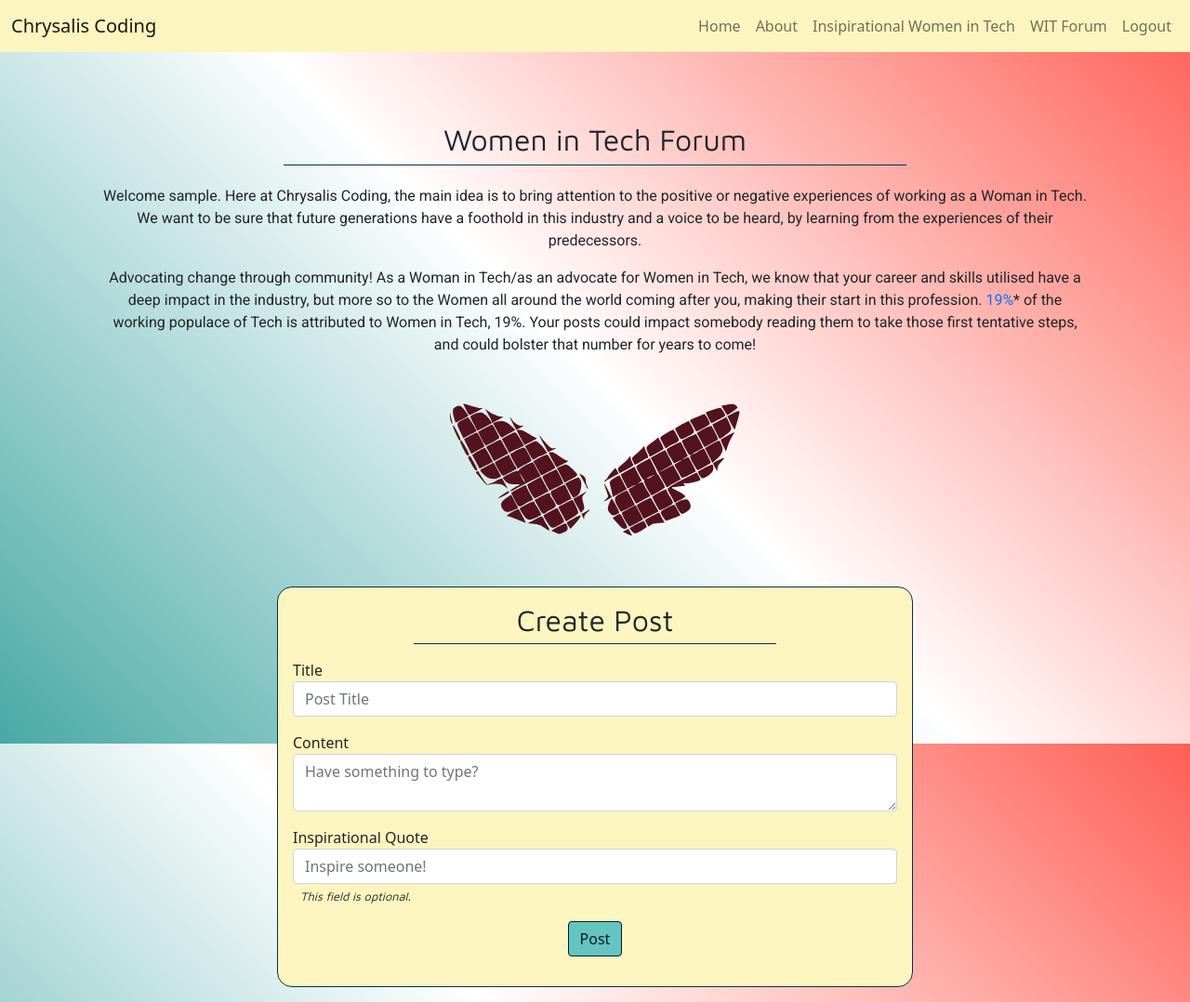
After one commit to phoebeireland/Chrysalis-Coding, a Flask app: page /create-post in a window 1280 px wide. The commit adds this page. Shown: the whole page at 93% size. Run offline with Flask 2, Linux system fonts and the light colour scheme; the visitor is signed in with stand-in values (Sample User, id 1); some libraries are stand-ins or nearby versions.

Commit message:
create-post.html created in templates with relevant route in app.py & tested with error handling

```diff
--- a/app.py
+++ b/app.py
@@ -1,4 +1,5 @@
 import os
+import datetime
 from os import path
 from flask import Flask, render_template, request, redirect, url_for, flash, session
 from flask_pymongo import PyMongo
@@ -22,13 +23,29 @@ bcrypt = Bcrypt(app)
 users = mongo.db.users
 posts = mongo.db.posts
 
-
+# Static page routes
 @app.route('/')
 @app.route('/index')
 def index():
     return render_template('index.html')
 
 
+@app.route('/privacy')
+def privacy():
+    return render_template('privacy.html')
+
+
+@app.route('/accessibility')
+def accessibility():
+    return render_template('accessibility.html')
+
+
+@app.route('/wit')
+def wit():
+    return render_template('inspirationalwomenintechpage.html')
+
+
+# User authentication routes
 @app.route('/register', methods=['GET', 'POST'])
 def register():
     register_form = RegisterForm()
@@ -84,19 +101,28 @@ def logout():
     return redirect(url_for('index'))
 
 
-@app.route('/privacy')
-def privacy():
-    return render_template('privacy.html')
+# Forum routes
+@app.route('/forum')
+def forum():
+    return render_template('forum.html', title='forum', posts=posts.find())
 
 
-@app.route('/accessibility')
-def accessibility():
-    return render_template('accessibility.html')
+@app.route('/create-post', methods=['GET', 'POST'])
+def create_post():
+    create_post_form = CreatePost()
 
+    if create_post_form.validate_on_submit():
+        posts.insert_one({
+            'username': session['username'],
+            'date': datetime.datetime.utcnow().strftime('%H:%M:%S - %d/%m/%Y'),
+            'title': create_post_form.title.data,
+            'content': create_post_form.content.data,
+            'inspirational_quote': create_post_form.inspirational_quote.data
+        })
+        flash(f'Post created.', 'primary')
+        return redirect(url_for('forum', title='Post created.'))
 
-@app.route('/wit')
-def wit():
-    return render_template('inspirationalwomenintechpage.html')
+    return render_template('create-post.html', form=create_post_form)
 
 
 if __name__ == "__main__":
--- a/forms.py
+++ b/forms.py
@@ -19,8 +19,8 @@ class RegisterForm(FlaskForm):
 
 
 class CreatePost(FlaskForm):
-    title = StringField('Title')
-    content = TextAreaField('Content')
+    title = StringField('Title', validators=[DataRequired()])
+    content = TextAreaField('Content', validators=[DataRequired()])
     inspirational_quote = StringField('Inspirational Quote')
     submit = SubmitField('Post')
 
--- a/static/css/style.css
+++ b/static/css/style.css
@@ -44,6 +44,42 @@ body {
     height: 200px;
 }
 
+/* Utility classes */
+
+.page-desc {
+    margin: 0 1rem 1rem;
+    font-family: "Roboto", sans-serif;
+}
+
+.about-title {
+    font-family: "Maven Pro", sans-serif;
+}
+
+.about-title:after {
+    content: '';
+    display: block;
+    height: 1px;
+    width: 60%;
+    margin: 5px auto;
+    background: #003249;
+}
+
+.about-row {
+    margin: 1rem auto;
+    align-items: center;
+}
+
+.sub-text {
+    font-size: 0.8rem;
+    font-family: "Maven Pro", sans-serif;
+    font-style: italic;
+    margin-left: 0.5rem;
+}
+
+form .marginreset {
+    margin-bottom: 0;
+}
+
 /* Navbar */
 
 .navbar-bg {
@@ -76,30 +112,7 @@ body {
     border-color: #003249;
 }
 
-/* Utility classes */
-
-.page-desc {
-    margin: 0 1rem 1rem;
-    font-family: "Roboto", sans-serif;
-}
-
-.about-title {
-    font-family: "Maven Pro", sans-serif;
-}
-
-.about-title:after {
-    content: '';
-    display: block;
-    height: 1px;
-    width: 60%;
-    margin: 5px auto;
-    background: #003249;
-}
-
-.about-row {
-    margin: 1rem auto;
-    align-items: center;
-}
+/* Forms */
 
 .custom-form {
     margin: 1rem auto;
@@ -184,7 +197,6 @@ div.womenintech h2 {
 }
 
 a {
-    color: inherit;
     text-decoration: none;
 }
 
--- /dev/null
+++ b/templates/create-post.html
@@ -0,0 +1,86 @@
+{% extends 'base.html' %}
+
+{% block content %}
+    <section class="about">
+        <div class="container content">
+            <div class="row">
+                <div class="col-sm-12 text-center about-title">
+                    <h2>Women in Tech Forum</h2>
+                </div>
+            </div>
+            <div class="row about-row">
+                <div class="col-sm-12 text-center">
+                    {% if 'username' in session %}
+                    <p class="page-desc">
+                        Welcome {{ session['username'] }}. Here at Chrysalis Coding, the main idea is to bring attention to the
+                        positive or negative experiences of working as a Woman in Tech. We want to be sure that future generations
+                        have a foothold in this industry and a voice to be heard, by learning from the experiences of their predecessors.
+                    </p>
+                    <p class="page-desc">
+                        Advocating change through community! As a Woman in Tech/as an advocate for Women in Tech, we know that your career and skills utilised have a deep impact in the industry, but more so to the Women all around the world coming after you,
+                        making their start in this profession. <a href="https://www.womenintech.co.uk/8-facts-women-tech-industry" target="_blank">19%</a>* of the working populace of Tech is attributed to Women in Tech, 19%. Your posts could impact somebody reading them to take those first tentative steps, and could bolster that number for years to come!
+                    </p>
+                    {% else %}
+                    <p class="page-desc">You are not logged in to view this page. Please login!</p>
+                    <a href="{{ url_for('login') }}" class="btn btn-primary">Login</a>
+                    {% endif %}
+                </div>
+                <div class="col-sm-12 brand-logo" aria-label="Brand Logo"></div>
+            </div>
+        </div>
+    </section>
+    <!-- Defensive element of Section - hidden if user is not logged in. -->
+    {% if 'username' in session %}
+    <section class="lower-section">
+        <div class="container">
+            <div class="row custom-form-row">
+                <div class="col-sm-12 custom-form">
+                    <h2 class="custom-form-header text-center">Create Post</h2>
+                    <form action="" method="POST">
+                        <!-- hidden_tag needed to protect against CSRF (cross-site request forgery) attacks in conjunction with our secret key. -->
+                        {{ form.hidden_tag() }}
+
+                        <!-- Form elements to create workout -->
+                        <div class="form-group">
+                            {{ form.title.label(class="form-control-label") }}
+                            {% if form.title.errors %}
+                                {{ form.title(class="form-control is-invalid") }}
+                                <div class="form-errors">
+                                    {% for error in form.title.errors %}
+                                        <span>{{ error }}</span>
+                                    {% endfor %}
+                                </div>
+                            {% else %}
+                                {{ form.title(class="form-control", placeholder="Post Title", required=False) }}
+                            {% endif %}
+                        </div>
+                        <div class="form-group">
+                            {{ form.content.label(class="form-control-label") }}
+                            {% if form.content.errors %}
+                                {{ form.content(class="form-control is-invalid") }}
+                                <div class="form-errors">
+                                    {% for error in form.content.errors %}
+                                        <span>{{ error }}</span>
+                                    {% endfor %}
+                                </div>
+                            {% else %}
+                                {{ form.content(class="form-control", placeholder="Have something to type?", required=False) }}
+                            {% endif %}
+                        </div>
+                        <div class="form-group marginreset">
+                            {{ form.inspirational_quote.label(class="form-control-label") }}
+                            {{ form.inspirational_quote(class="form-control", placeholder="Inspire someone!", required=False) }}
+                        </div>
+                        <small class="sub-text">This field is optional.</small>
+                        <div class="form-group text-center">
+                            {{ form.submit(class="btn btn-primary custom-form-btn") }}
+                        </div>
+                    </form>
+                </div>
+            </div>
+        </div>
+    </section>
+    {% else %}
+    <div id="restricted-access"></div>
+    {% endif %}
+{% endblock %}
--- a/templates/login.html
+++ b/templates/login.html
@@ -11,15 +11,15 @@
             <div class="row about-row">
                 <div class="col-sm-12 col-lg-6 text-center">
                     {% if 'username' in session %}
-                        <p class="page-help">You are already logged in!</p>
+                        <p class="page-desc">You are already logged in!</p>
                     {% else %}
-                        <p>
+                        <p class="page-desc">
                             Login to Chrysalis Coding and become inspired by interacting/viewing with the wider community at large.
                             Read posts left by others, detailing their experiences in the field. Learn from them, or add to their
                             experiences so that the future has solid footholds in this industry. Women in Tech now have a place to
                             share experiences and experience them together!
                         </p>
-                        <p>
+                        <p class="page-desc">
                             You can create/update/delete your own posts, while having the ability to upvote posts from your peers within
                             the community. As this application develops, its reach will grow and the community of like minded individuals
                             will develop and shape this apps future. Login, get involved, and be an advocate for Women in Tech everywhere.
--- a/templates/register.html
+++ b/templates/register.html
@@ -11,14 +11,14 @@
             <div class="row about-row">
                 <div class="col-sm-12 col-lg-6 text-center">
                     {% if 'username' in session %}
-                        <p class="page-help">You are already logged in!</p>
+                        <p class="page-desc">You are already logged in!</p>
                     {% else %}
-                        <p>
+                        <p class="page-desc">
                             Registering for Chrysalis Coding is essential to view the experience and topics being discussed
                             by Women in Tech! Like your favorite posts, and as this app develops you will also be able to directly
                             get involved with these discussions, and even share the posts to your peers via your favorite Social Media.
                         </p>
-                        <p>
+                        <p class="page-desc">
                             Aside from that, as a registered user, you will have the ability to create your own Posts in the
                             community. Bringing the topic of Women in Tech to the fore, highlighting the positives/negatives of
                             your own experience working in this Industry and instilling promise in those reading them.
```
Also changed, not shown: templates/delete-post.html (added), templates/edit-post.html (added), templates/forum.html (added).
